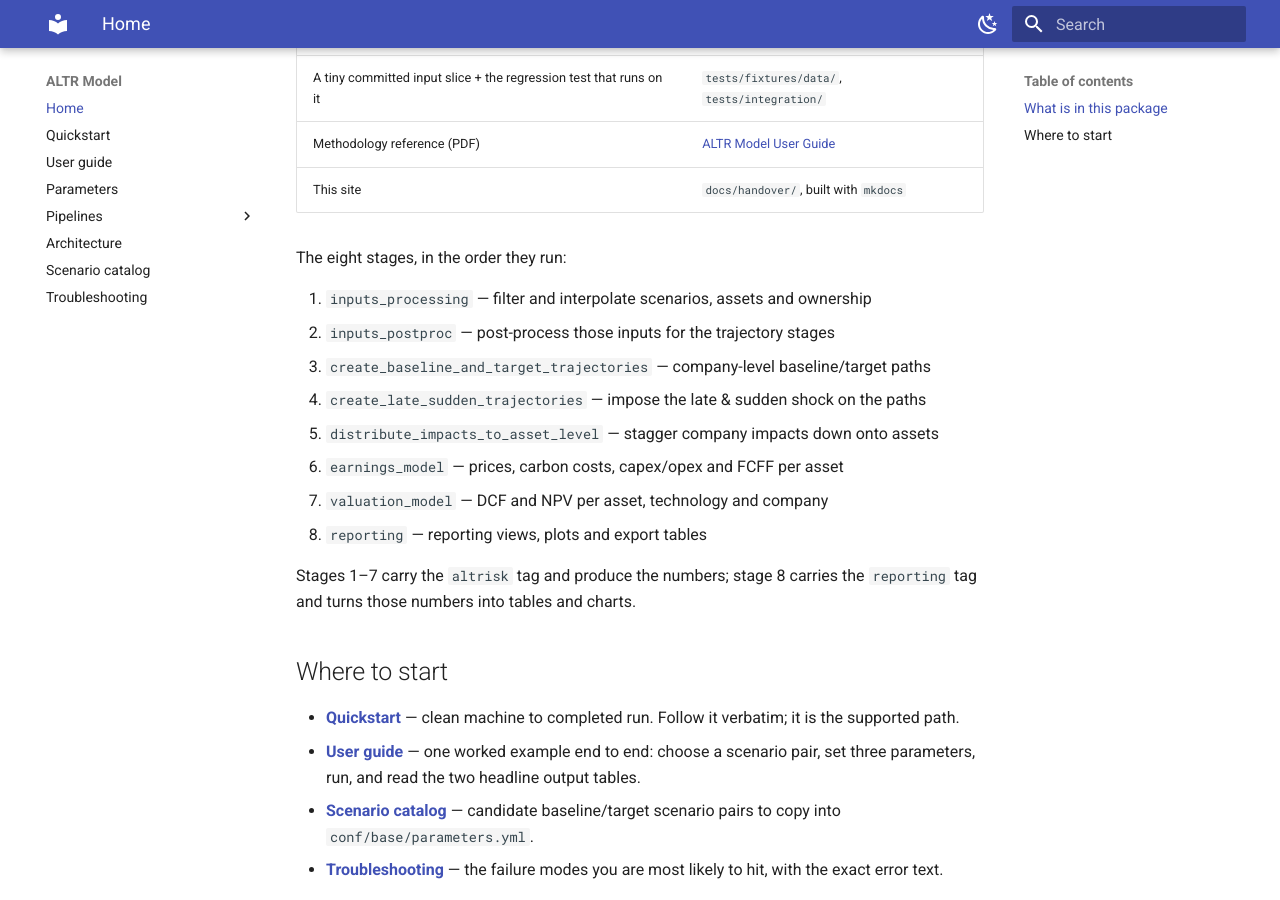
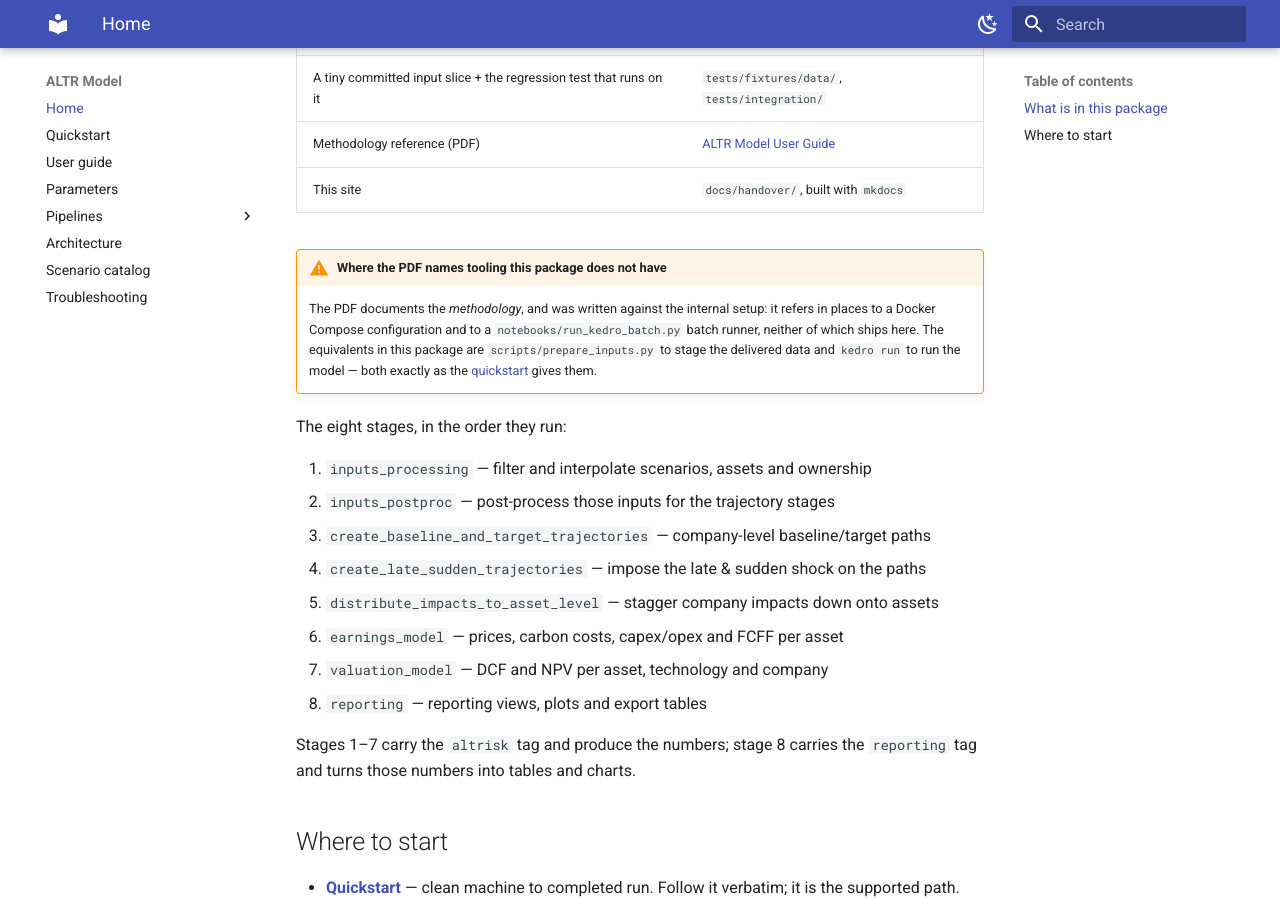
Before and after one commit to Theia-Finance-Labs/altr-model, an MkDocs documentation site: the page built from docs/handover/index.md, in a window 1280 px wide and 900 px high, scrolled down 1012 px. Built offline with MkDocs 1.6.1 and Material for MkDocs 9.7.7, drawn with Linux system fonts in a browser that asks for light colours.

Commit message:
docs: say what replaces the internal tooling the PDF names
The shipped methodology PDF points at a Compose configuration and at
notebooks/run_kedro_batch.py, neither of which is in this package, so a
recipient following it hits tooling that does not exist. index.md now names
the equivalents (scripts/prepare_inputs.py, kedro run) next to the PDF link.

```diff
--- a/docs/handover/index.md
+++ b/docs/handover/index.md
@@ -40,6 +40,14 @@ counterfactual. This matters when reading the results and is spelled out under
 | Methodology reference (PDF) | [ALTR Model User Guide](altr_documentation.pdf) |
 | This site | `docs/handover/`, built with `mkdocs` |
 
+!!! warning "Where the PDF names tooling this package does not have"
+    The PDF documents the *methodology*, and was written against the internal
+    setup: it refers in places to a Docker Compose configuration and to a
+    `notebooks/run_kedro_batch.py` batch runner, neither of which ships here.
+    The equivalents in this package are `scripts/prepare_inputs.py` to stage
+    the delivered data and `kedro run` to run the model — both exactly as the
+    [quickstart](quickstart.md) gives them.
+
 The eight stages, in the order they run:
 
 1. `inputs_processing` — filter and interpolate scenarios, assets and ownership
```
